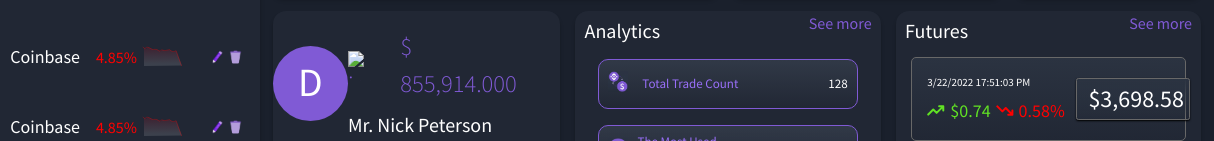
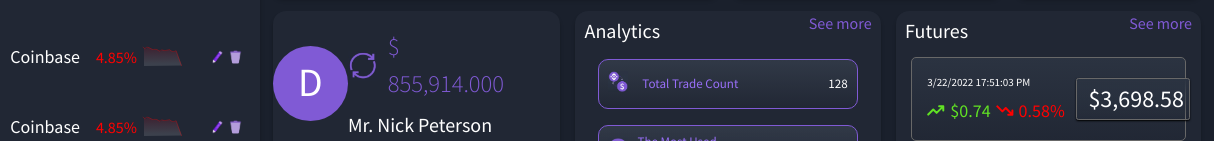
Before and after one commit to ArthurApoyan/KiwiScienceTestTask, a plain HTML site: page index.html in a window 1280 px wide. Shown: the part 500-641 px from the top of the page, 66-1280 px from the left. Drawn offline with Linux system fonts and the light colour scheme; the site is published under a folder, as on GitHub Pages, so addresses that start at the root find nothing.

Commit message:
small bug fixed

```diff
--- a/index.html
+++ b/index.html
@@ -937,7 +937,7 @@
               <div class="userInfo">
                 <div class="userBallance">
                   <img
-                    src="/Images/usersChartIcon.jpg"
+                    src="./Images/usersChartIcon.jpg"
                     alt="icon"
                     height="30px"
                   />
```
